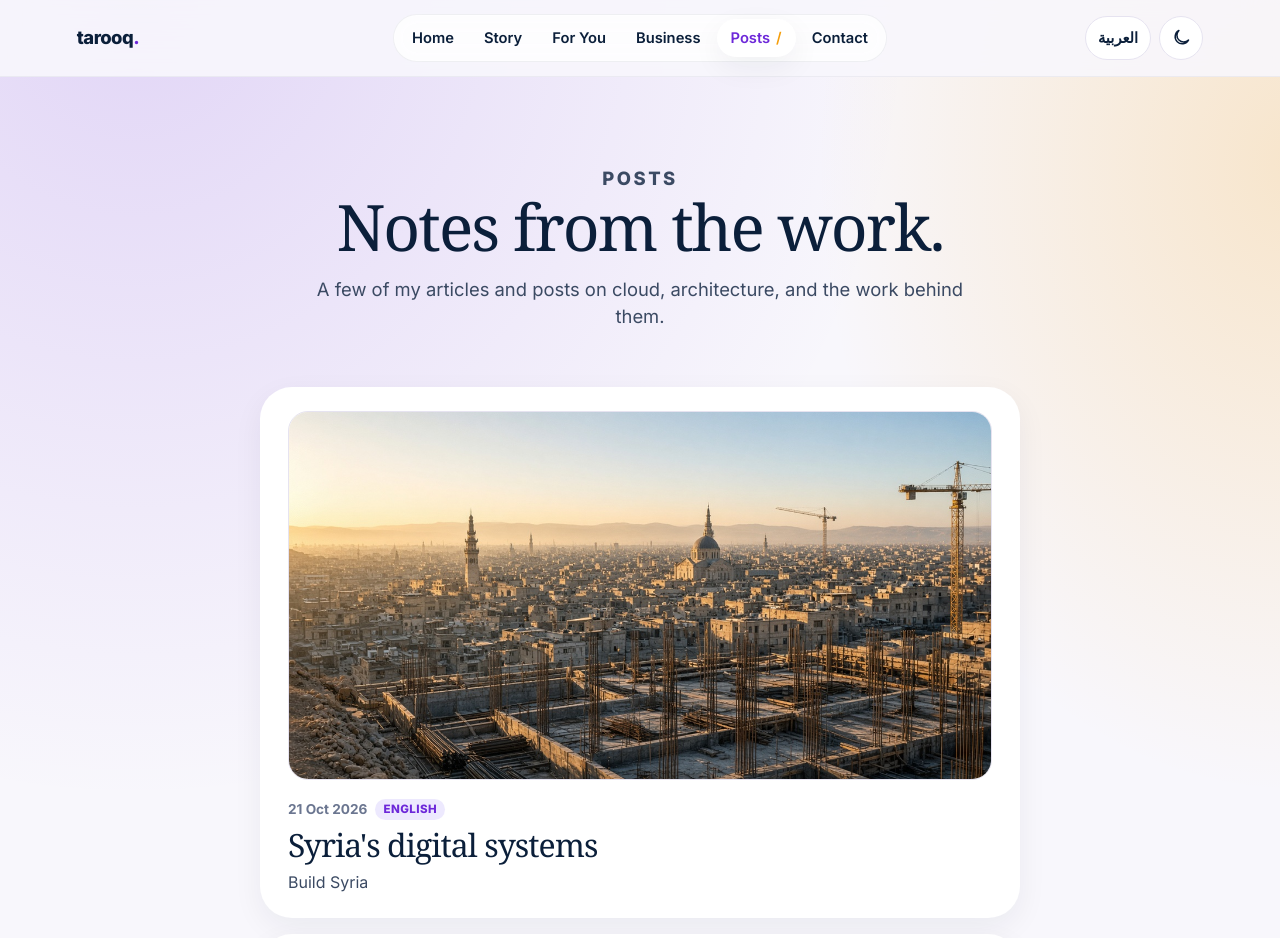
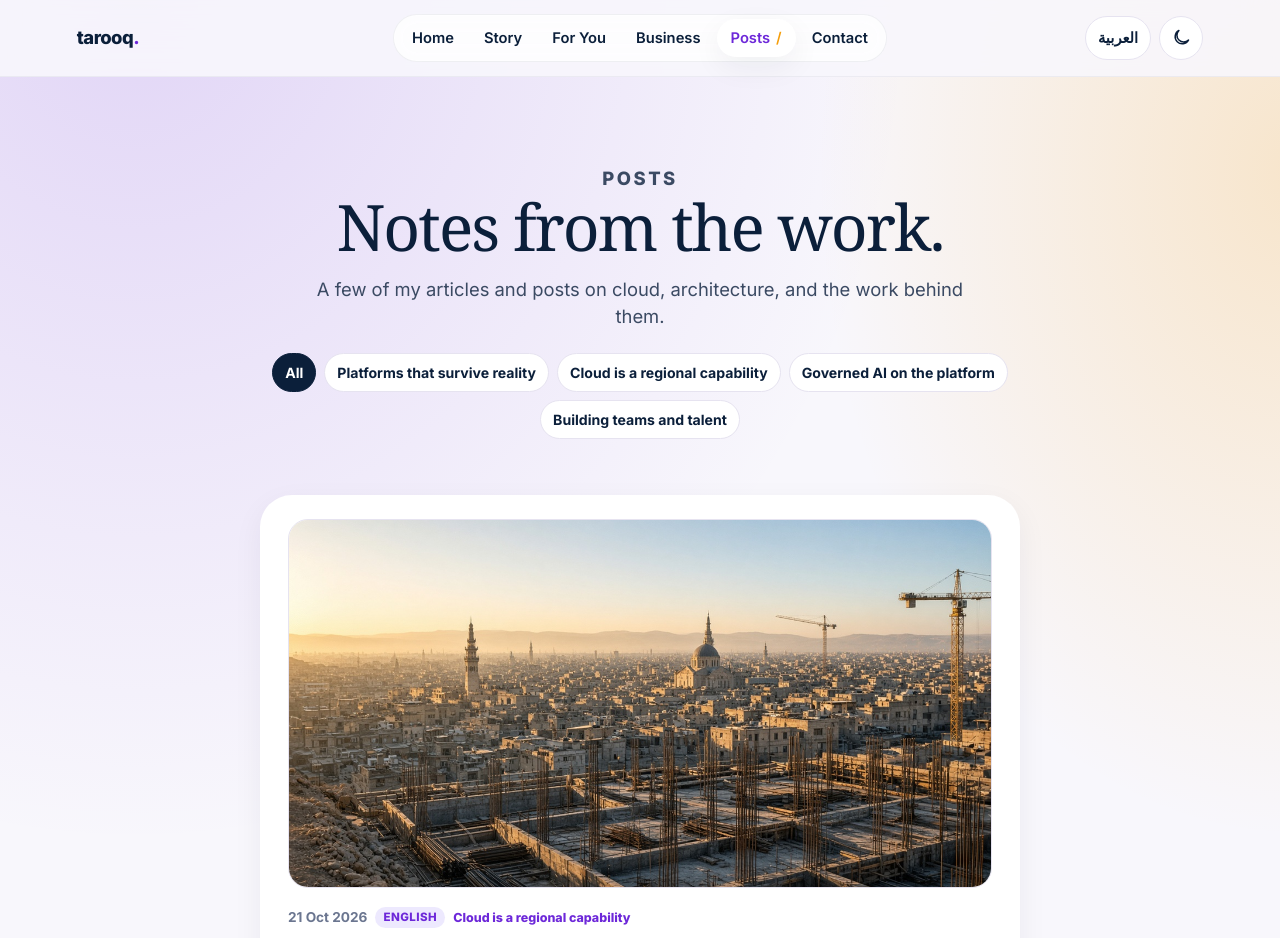
Before and after one commit to taroo0ooq/tarooq, a Next.js app: page /posts in a window 1280 px wide. Shown: the top 938 px of the page. Built offline with nearby package versions, Linux system fonts and the light colour scheme; no server answers; the database is empty; what module would draw is missing.

Commit message:
Add pillar tags and a filter on the posts page.
Each published post keeps its pillar in the repo, not in the database. The posts page can show one pillar or all of them, in English and Arabic.

Co-authored-by: tarooq <taroo0ooq@users.noreply.github.com>

```diff
--- a/app/(en)/(referenced)/posts/page.tsx
+++ b/app/(en)/(referenced)/posts/page.tsx
@@ -13,7 +13,10 @@ export const metadata: Metadata = pageMetadata("/posts", {
   description: copy.ui.meta.postsDescription,
 });
 
-export default async function Page() {
+type PageProps = { searchParams: Promise<{ pillar?: string }> };
+
+export default async function Page({ searchParams }: PageProps) {
+  const { pillar } = await searchParams;
   const posts = await loadPublicPosts();
-  return <PostsIndex locale="en" posts={posts} />;
+  return <PostsIndex locale="en" posts={posts} pillar={pillar} />;
 }
--- a/app/globals.css
+++ b/app/globals.css
@@ -1372,3 +1372,37 @@ input:focus, select:focus, textarea:focus { outline: none; border-color: var(--p
   .desk-rail { position: static; }
   .desk-connect { align-items: start; }
 }
+
+.pillar-filter {
+  display: flex;
+  flex-wrap: wrap;
+  justify-content: center;
+  gap: 8px;
+  margin: 22px auto 0;
+  max-width: 52rem;
+}
+
+.pillar-filter a {
+  text-decoration: none;
+  border: 1px solid var(--line);
+  border-radius: 999px;
+  padding: 8px 12px;
+  font-weight: 700;
+  font-size: 0.88rem;
+  color: var(--ink);
+  background: var(--surface);
+}
+
+.pillar-filter a[aria-current="page"] {
+  background: var(--navy);
+  color: #fff;
+  border-color: var(--navy);
+}
+
+.pillar-mark {
+  display: inline-block;
+  margin-inline-start: 8px;
+  color: var(--purple-ink);
+  font-weight: 800;
+  font-size: 0.78rem;
+}
--- a/components/pages/PostsIndex.tsx
+++ b/components/pages/PostsIndex.tsx
@@ -4,14 +4,24 @@ import { PostCover } from "@/components/PostCover";
 import { tx } from "@/components/RichText";
 import { getCopy } from "@/lib/copy";
 import { localizePath, type Locale } from "@/lib/locale";
+import { isPillarId, pillarForSlug, type PillarId } from "@/lib/pillars";
 import { postCanonicalPath, postLanguage } from "@/lib/post-locale";
 import { formatPostDate, postsForLocale, type PostMeta } from "@/lib/posts";
 import { pageBreadcrumbs } from "@/lib/structured-data";
 
-export function PostsIndex({ locale, posts }: { locale: Locale; posts: PostMeta[] }) {
-  const { ui } = getCopy(locale);
+function postsHref(locale: Locale, pillar?: PillarId) {
+  const path = localizePath("/posts", locale);
+  return pillar ? `${path}?pillar=${pillar}` : path;
+}
+
+export function PostsIndex({ locale, posts, pillar }: { locale: Locale; posts: PostMeta[]; pillar?: string }) {
+  const { pillars, ui } = getCopy(locale);
   const text = (value: string) => tx(locale, value);
-  const visible = postsForLocale(posts, locale);
+  const active = isPillarId(pillar) ? pillar : undefined;
+  const visible = postsForLocale(posts, locale).filter((post) => {
+    if (!active) return true;
+    return pillarForSlug(post.slug) === active;
+  });
   return (
     <main className="page">
       <JsonLd data={pageBreadcrumbs(locale, "posts", { home: ui.nav.home, current: ui.nav.posts })} />
@@ -19,13 +29,24 @@ export function PostsIndex({ locale, posts }: { locale: Locale; posts: PostMeta[
         <p className="eyebrow">{ui.posts.eyebrow}</p>
         <h1 className="serif">{text(ui.posts.title)}</h1>
         <p>{text(ui.posts.intro)}</p>
+        <nav className="pillar-filter" aria-label={ui.posts.filter}>
+          <Link href={postsHref(locale)} aria-current={active ? undefined : "page"}>
+            {ui.posts.allPillars}
+          </Link>
+          {pillars.map((item) => (
+            <Link key={item.id} href={postsHref(locale, item.id)} aria-current={active === item.id ? "page" : undefined}>
+              {text(item.label)}
+            </Link>
+          ))}
+        </nav>
       </header>
       {visible.length === 0 ? (
-        <p className="note">{ui.posts.empty}</p>
+        <p className="note">{active ? ui.posts.emptyPillar : ui.posts.empty}</p>
       ) : (
         <div className="post-list">
           {visible.map((post) => {
             const postLocale = postLanguage(post.lang);
+            const postPillar = pillars.find((item) => item.id === pillarForSlug(post.slug));
             return (
               <Link
                 className="post-card"
@@ -42,6 +63,7 @@ export function PostsIndex({ locale, posts }: { locale: Locale; posts: PostMeta[
                 <span className="lang-mark" lang={postLocale}>
                   {postLocale === "ar" ? ui.posts.arabicMark : ui.posts.englishMark}
                 </span>
+                {postPillar ? <span className="pillar-mark">{text(postPillar.label)}</span> : null}
                 <h2 className="serif">{post.title}</h2>
                 <p>{post.description}</p>
               </Link>
--- a/lib/content.ar.ts
+++ b/lib/content.ar.ts
@@ -664,6 +664,13 @@ export const topics = [
   "شيء آخر",
 ] as const;
 
+export const pillars = [
+  { id: "platforms", label: "منصات تصمد في الواقع" },
+  { id: "regional", label: "السحابة قدرة إقليمية" },
+  { id: "ai", label: "ذكاء اصطناعي محكوم على المنصة" },
+  { id: "talent", label: "بناء الفرق والكفاءات" },
+] as const;
+
 export const ticker = [
   "Microsoft Azure",
   "CAF",
@@ -759,6 +766,9 @@ export const ui = {
     title: "ملاحظات من العمل.",
     intro: "بعض مقالاتي ومنشوراتي عن السحابة والهندسة المعمارية والعمل الذي وراءها.",
     empty: "لا مقالات بعد.",
+    filter: "المحاور",
+    allPillars: "الكل",
+    emptyPillar: "لا مقالات في هذا المحور بعد.",
     all: "كل المقالات",
     linkedin: "عرض على LinkedIn",
     englishMark: "English",
--- a/lib/content.ts
+++ b/lib/content.ts
@@ -687,6 +687,13 @@ export const topics = [
   "Something else",
 ] as const;
 
+export const pillars = [
+  { id: "platforms", label: "Platforms that survive reality" },
+  { id: "regional", label: "Cloud is a regional capability" },
+  { id: "ai", label: "Governed AI on the platform" },
+  { id: "talent", label: "Building teams and talent" },
+] as const;
+
 export const ticker = [
   "Microsoft Azure",
   "CAF",
@@ -788,6 +795,9 @@ export const ui = {
     title: "Notes from the work.",
     intro: "A few of my articles and posts on cloud, architecture, and the work behind them.",
     empty: "No posts yet.",
+    filter: "Pillars",
+    allPillars: "All",
+    emptyPillar: "Nothing's in this pillar yet. Come back once I've published the note.",
     all: "All posts",
     linkedin: "View on LinkedIn",
     englishMark: "English",
--- /dev/null
+++ b/lib/pillars.ts
@@ -0,0 +1,23 @@
+export const pillarIds = ["platforms", "regional", "ai", "talent"] as const;
+
+export type PillarId = (typeof pillarIds)[number];
+
+/**
+ * Pillar for each published post, kept in the repo.
+ * The preview shares the production database, so this is not a Supabase column.
+ * A post with no entry stays on All and has no pillar tag.
+ */
+const assigned: Record<string, PillarId> = {
+  "2026-10-22-vmware-to-cloud-migration-path": "platforms",
+  "2026-10-22-syrian-talent-needs-a-path": "talent",
+  "2026-10-21-syrias-digital-systems": "regional",
+  "2026-10-20-kubernetes-isnt-cloud": "talent",
+};
+
+export function isPillarId(value: string | undefined): value is PillarId {
+  return Boolean(value && (pillarIds as readonly string[]).includes(value));
+}
+
+export function pillarForSlug(slug: string): PillarId | null {
+  return assigned[slug] ?? null;
+}
```
Also changed, not shown: app/(ar)/ar/(referenced)/posts/page.tsx (+5 -2 lines), components/pages/PostArticle.tsx (+6 -1 lines).
